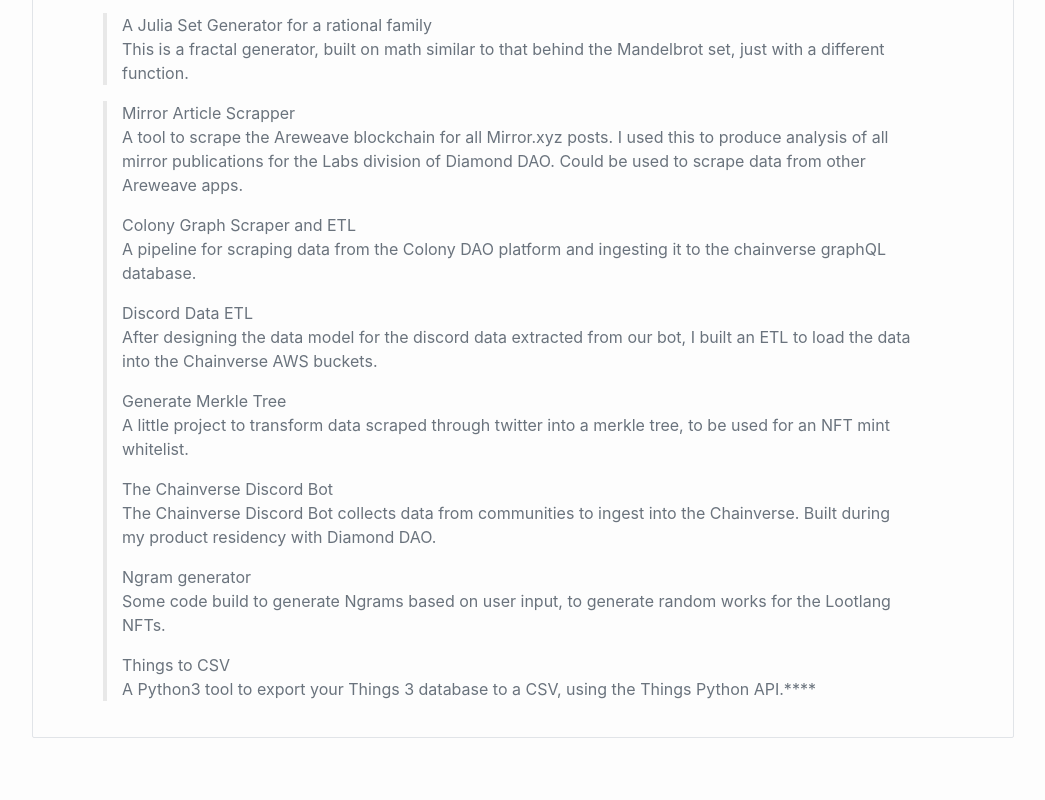
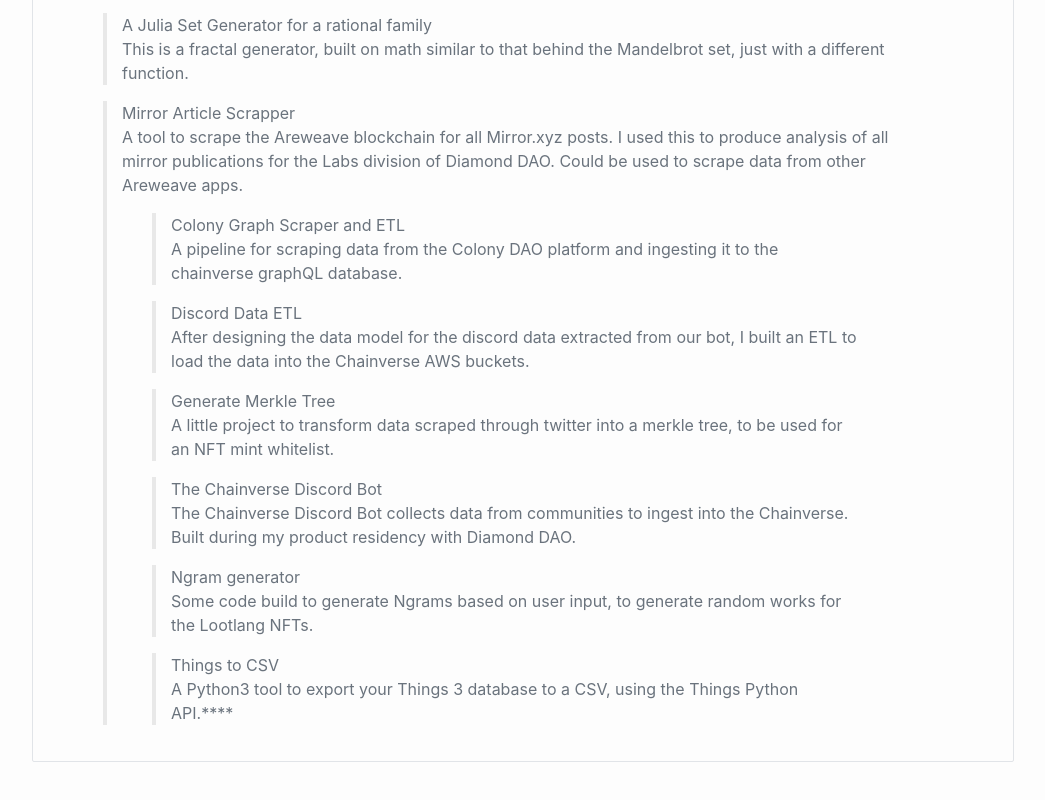
Before and after one commit to nathanabram/nathanabram.com, a plain HTML site: page index.html in a window 1280 px wide. Shown: the part 515-1315 px from the top of the page, without its empty margins (117-1162 px from the left). Before the commit the page ends 1291 px from the top, so only its background shows below. Drawn offline with Linux system fonts and the light colour scheme.

Commit message:
Block Quotes

```diff
--- a/index.html
+++ b/index.html
@@ -26,16 +26,32 @@
 <blockquote>
   <p><a href="https://github.com/nathanabram/Mirror.XYZ-Scraper" target="_blank">Mirror Article Scrapper</a><br />
   A tool to scrape the Areweave blockchain for all <a href="http://Mirror.xyz" target="_blank">Mirror.xyz</a> posts. I used this to produce analysis of all mirror publications for the Labs division of Diamond DAO. Could be used to scrape data from other Areweave apps.</p>
+<blockquote>
   <p><a href="https://github.com/nathanabram/ColonyGraphETL" target="_blank">Colony Graph Scraper and ETL</a><br />
   A pipeline for scraping data from the Colony DAO platform and ingesting it to the chainverse graphQL database.</p>
+</blockquote>
+<blockquote>
+
   <p><a href="https://github.com/DiamondDAO/discord-etl" target="_blank">Discord Data ETL</a><br />
   After designing the data model for the discord data extracted from our bot, I built an ETL to load the data into the Chainverse AWS buckets.</p>
+</blockquote>
+<blockquote>
+
   <p><a href="https://github.com/nathanabram/produceMerkleTree" target="_blank">Generate Merkle Tree</a><br />
   A little project to transform data scraped through twitter into a merkle tree, to be used for an NFT mint whitelist.</p>
+</blockquote>
+<blockquote>
+
   <p><a href="https://github.com/DiamondDAO/discord-bot" target="_blank">The Chainverse Discord Bot</a><br />
   The Chainverse Discord Bot collects data from communities to ingest into the Chainverse. Built during my product residency with Diamond DAO.</p>
+</blockquote>
+<blockquote>
+
   <p><a href="https://github.com/nathanabram/lootlang_ngram_generator" target="_blank">Ngram generator</a><br />
   Some code build to generate Ngrams based on user input, to generate random works for the Lootlang NFTs.</p>
+</blockquote>
+<blockquote>
+
   <p><a href="https://github.com/nathanabram/things_to_csv" target="_blank">Things to CSV</a><br />
   A Python3 tool to export your Things 3 database to a CSV, using the&nbsp;<a href="https://github.com/thingsapi/things.py" target="_blank">Things Python API</a>.****</p>
 </blockquote>
```
